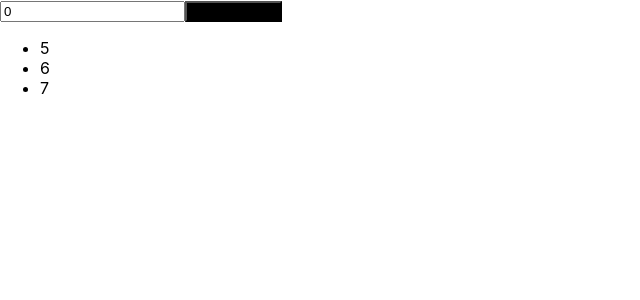
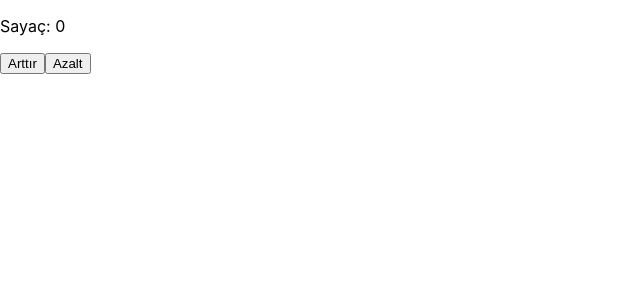
Before and after one commit to OAltunorgu/hooks, a React (Create React App) app: page / in a window 1280 px wide. Shown: the top 300 px of the page, without its empty margins (0-640 px from the left). Built offline with nearby package versions, Linux system fonts and the light colour scheme.

Commit message:
useReducer

```diff
--- a/src/App.js
+++ b/src/App.js
@@ -1,49 +1,37 @@
-import React, { useState, useEffect, useCallback } from 'react'
+import React, { useReducer } from 'react'
+function App() {
 
-const App = () => {
-  const [sayi, setSayi] = useState(0);
-  const [theme, setTheme] = useState("dark");
+  const initialState = {
+    count: 0
+  };
 
-  const getItems = useCallback((increment) => {
-    return [sayi + increment, sayi + increment + 1, sayi + increment + 2]
-  }, [sayi])
-
-  const backgroundColor = theme === "dark" ? "#000" : "#fff";
-
-  const handleTheme = () => {
-    if (theme === "dark") {
-      setTheme("light");
-    } else {
-      setTheme("dark");
+  const reducer = (state, action) => {
+    switch (action.type) {
+      case 'arttir':
+        return { count: state.count + 1 };
+      case 'azalt':
+        return { count: state.count - 1 };
+      default:
+        return state;
     }
   }
 
-  return (
-    <React.Fragment>
-      <input type="number" value={sayi} onChange={e => setSayi(parseInt(e.target.value))} />
-      <button onClick={() => handleTheme()} style={{ background: `${backgroundColor}` }}> Tema Değiştir</button>
-      <ItemsList getItems={getItems} />
-    </React.Fragment>
-  )
-}
+  const [state, dispatch] = useReducer(reducer, initialState);
 
-const ItemsList = ({ getItems }) => {
-  const [items, setItems] = useState([]);
+  const arttir = () => {
+    dispatch({ type: "arttir" });
+  };
 
-  useEffect(() => {
-    setItems(getItems(5));
-    console.log("İtemleri güncelliyorum.")
-  }, [getItems]);
+  const azalt = () => {
+    dispatch({ type: "azalt" });
+  };
 
   return (
     <div>
-      <ul>
-        {
-          items.map((item, index) => (
-            <li key={index}>{item}</li>
-          ))}
-      </ul>
+      <p>Sayaç: {state.count}</p>
+      <button onClick={() => arttir()}>Arttır</button>
+      <button onClick={() => azalt()}>Azalt</button>
     </div>
-  );
+  )
 }
 export default App;
```
